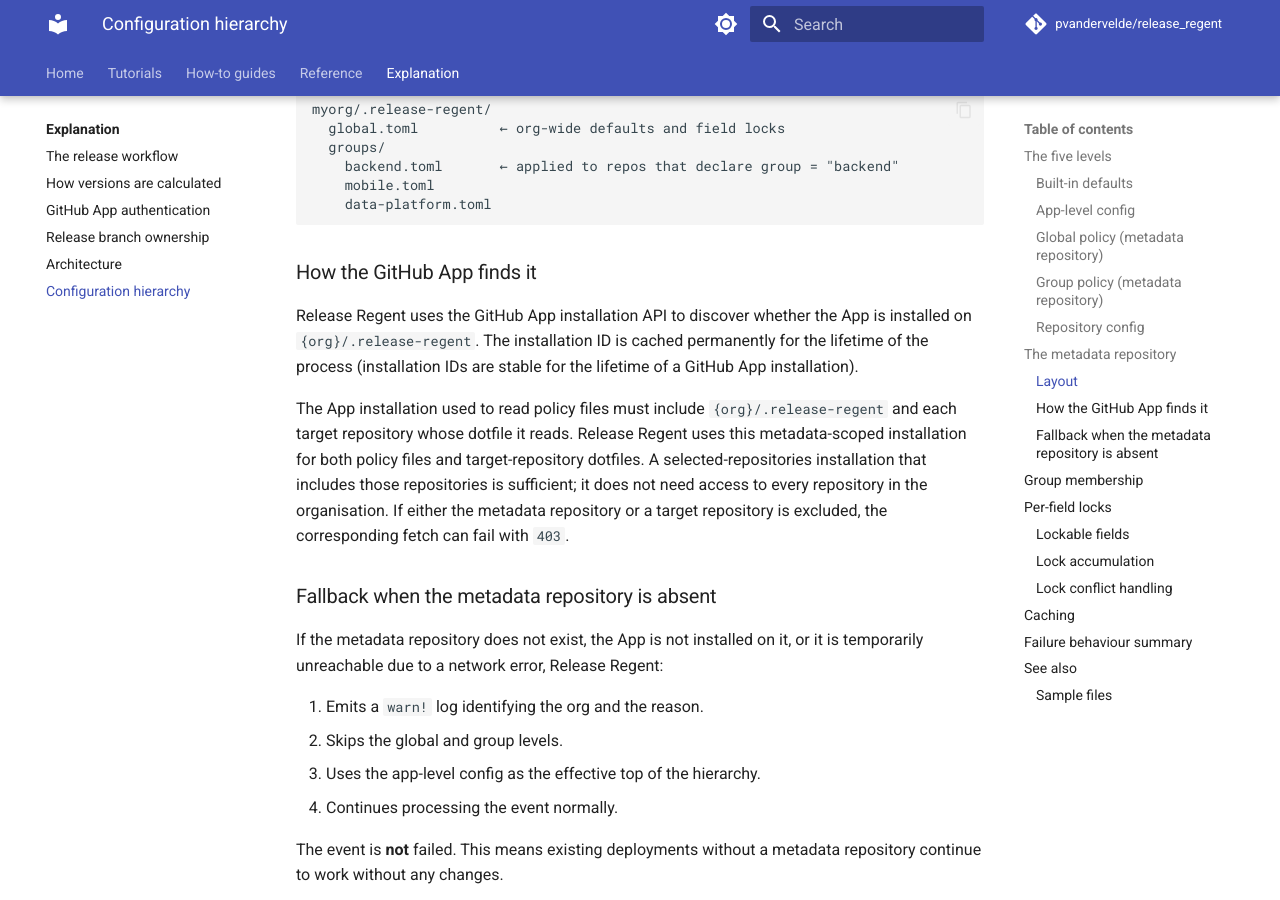
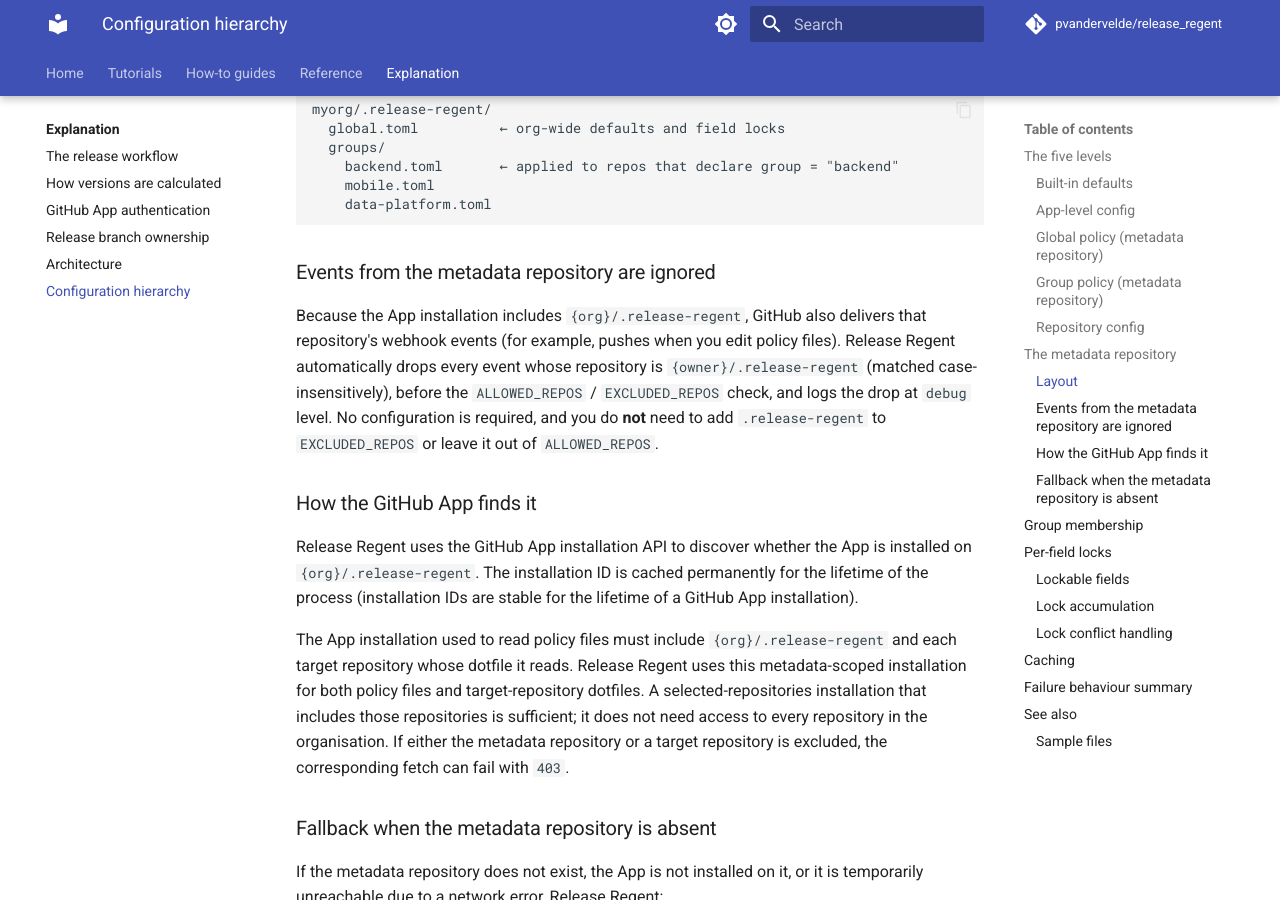
Before and after one commit to pvandervelde/release_regent, an MkDocs documentation site: the page built from docs/user/explanation/configuration-hierarchy.md, in a window 1280 px wide and 900 px high, scrolled down 2045 px. Built offline with MkDocs 1.6.1 and Material for MkDocs 9.7.7, drawn with Linux system fonts in a browser that asks for light colours; comment, search, counter and statistics services are not loaded.

Commit message:
docs(server): document automatic metadata repository event filtering (#212)
Co-Authored-By: Claude Sonnet 5.5 <noreply@anthropic.com>

````diff
--- a/docs/user/explanation/configuration-hierarchy.md
+++ b/docs/user/explanation/configuration-hierarchy.md
@@ -87,6 +87,15 @@ myorg/.release-regent/
     mobile.toml
     data-platform.toml
 ```
+
+### Events from the metadata repository are ignored
+
+Because the App installation includes `{org}/.release-regent`, GitHub also delivers that
+repository's webhook events (for example, pushes when you edit policy files). Release Regent
+automatically drops every event whose repository is `{owner}/.release-regent` (matched
+case-insensitively), before the `ALLOWED_REPOS` / `EXCLUDED_REPOS` check, and logs the drop at
+`debug` level. No configuration is required, and you do **not** need to add `.release-regent`
+to `EXCLUDED_REPOS` or leave it out of `ALLOWED_REPOS`.
 
 ### How the GitHub App finds it
 
````
Also changed, not shown: docs/user/how-to/setup/metadata-repository.md (+3 -0 lines), docs/user/reference/environment-variables.md (+4 -0 lines).
